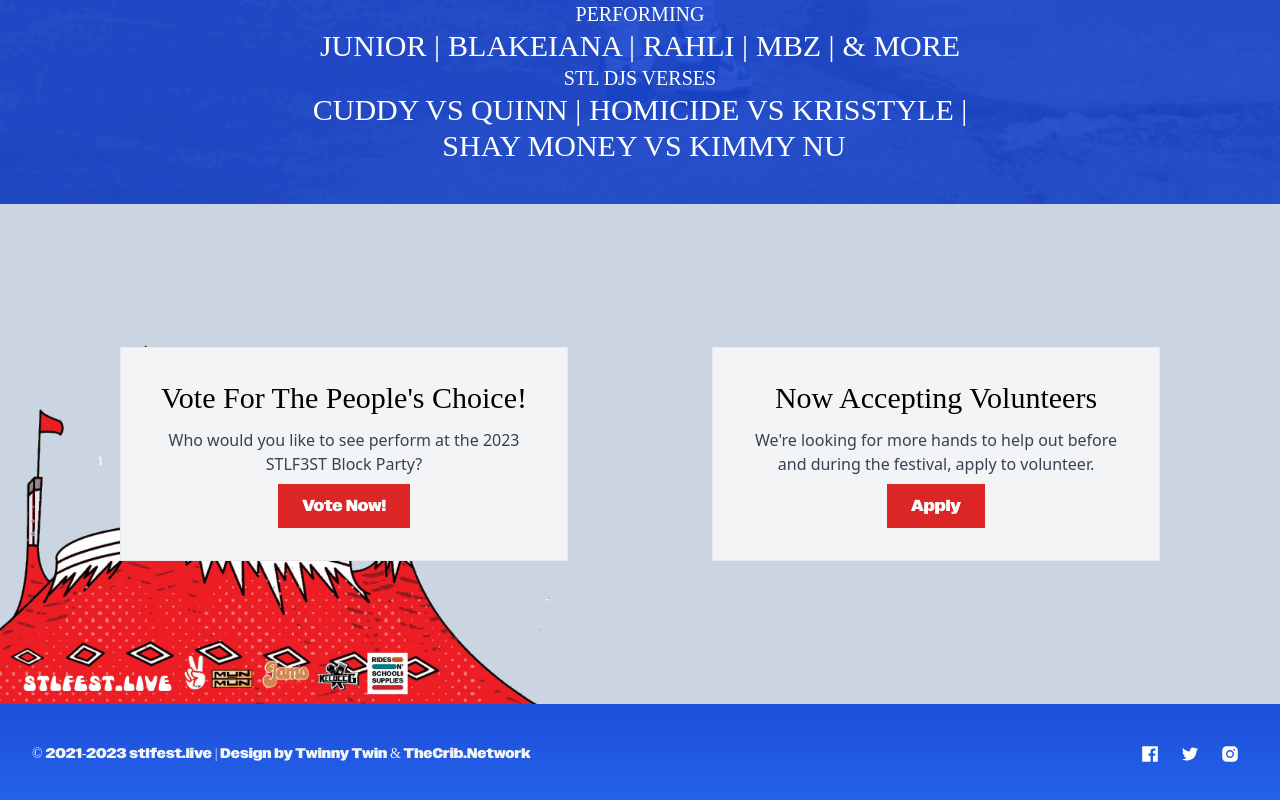
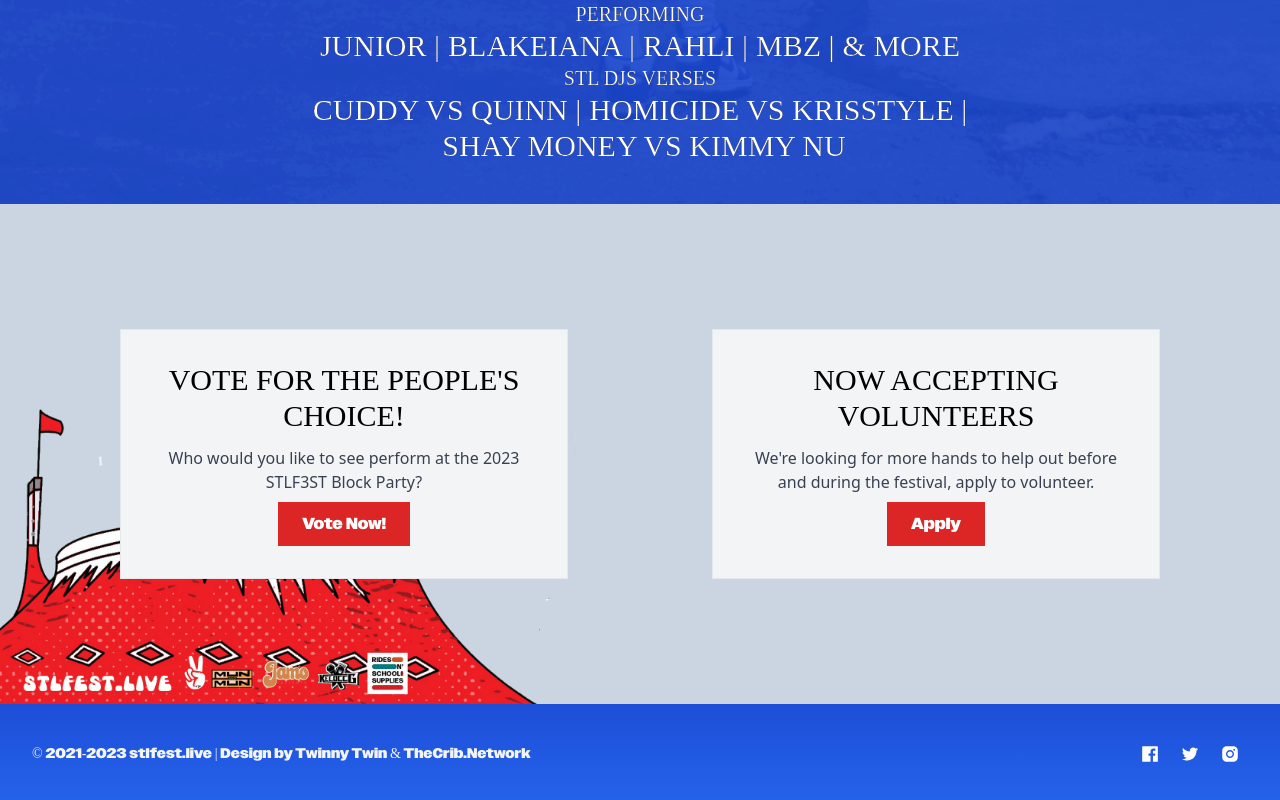
Before and after one commit to twinnytwin22/stlfest.live, a Next.js app: page / in a window 1280 px wide. Shown: the part 1884-2684 px from the top of the page. Built offline with nearby package versions, Linux system fonts and the light colour scheme; a web font is replaced by a local one.

Commit message:
update fin

```diff
--- a/style/global.css
+++ b/style/global.css
@@ -43,3 +43,9 @@ body {
   inset: 0;
   background-color: rgba(0, 0, 0, 0.154); /* Adjust the opacity as needed */
 }
+
+.text-outline {
+  color: white;
+  -webkit-text-stroke-width: 0.2px;
+  -webkit-text-stroke-color: black;
+}
--- a/ui/LineUp.tsx
+++ b/ui/LineUp.tsx
@@ -29,7 +29,7 @@ function LineUp() {
     ];
 
     return (
-        <div className="text-center text-white relative overflow-hidden w-full font-[bubblegum-pop-highlight] bg-cover uppercase">
+        <div className="text-center text-white relative overflow-hidden w-full font-[bubblegum-pop-highlight] bg-cover uppercase text-outline">
 
             <div className="absolute inset-0 object-cover">
 
--- a/ui/VendorVolunteer.tsx
+++ b/ui/VendorVolunteer.tsx
@@ -5,13 +5,13 @@ import ContactButton from './navigation/modal'
 
 function VendorVolunteer() {
     return (
-        <div className='bg-slate-300 relative min-h-[500px] flex items-center pb-52 md:pb-0'>
+        <div className='bg-slate-300 relative min-h-[500px] flex items-center pb-52 md:pb-0 '>
             <img className="absolute left-0 bottom-0 max-w-sm md:max-w-xl -z-5" src="images/bigtopImage.png" alt="Big Top Image" />
 
             <div className='max-w-screen-xl mx-auto w-full min-h-[300px] relative '>
                 <div className='w-full flex flex-col lg:flex-row mx-auto justify-around p-12 items-center space-y-8 lg:space-y-0 duration-150 ease-in-out'>
                     <div className='bg-gray-100 border border-gray-200 p-8 max-w-sm lg:max-w-md w-full space-y-3'>
-                        <h1 className='font-[bubblegum-pop-highlight] text-center text-3xl lg:whitespace-nowrap'>Vote For The People's Choice! </h1>
+                        <h1 className='font-[bubblegum-pop-highlight] text-center text-3xl uppercase'>Vote For The People's Choice! </h1>
                         <p className='text-center text-gray-700'>Who would you like to see perform at the 2023 STLF3ST Block Party?
 
 
@@ -23,7 +23,7 @@ function VendorVolunteer() {
                         </Link>
                     </div>
                     <div className='bg-gray-100 border border-gray-200 p-8 max-w-sm lg:max-w-md w-full space-y-3'>
-                        <h1 className='font-[bubblegum-pop-highlight] text-center text-3xl'>Now Accepting Volunteers</h1>
+                        <h1 className='font-[bubblegum-pop-highlight] text-center text-3xl uppercase'>Now Accepting Volunteers</h1>
                         <p className='text-center text-gray-700'>We're looking for more hands to help out before and during the festival, apply to volunteer.</p>
                         <Link href='https://docs.google.com/forms/d/e/1FAIpQLSdrQEdHdEnTF9ymWJ18CfZpeXI0krQsAEGF7OyzWWV2xgEiDQ/viewform'>
                             <div className='text-white bg-red-600 p-2.5 font-["owners2"] w-fit px-6 mx-auto hover:scale-105 mt-2 duration-150 ease-in-out'>
```
